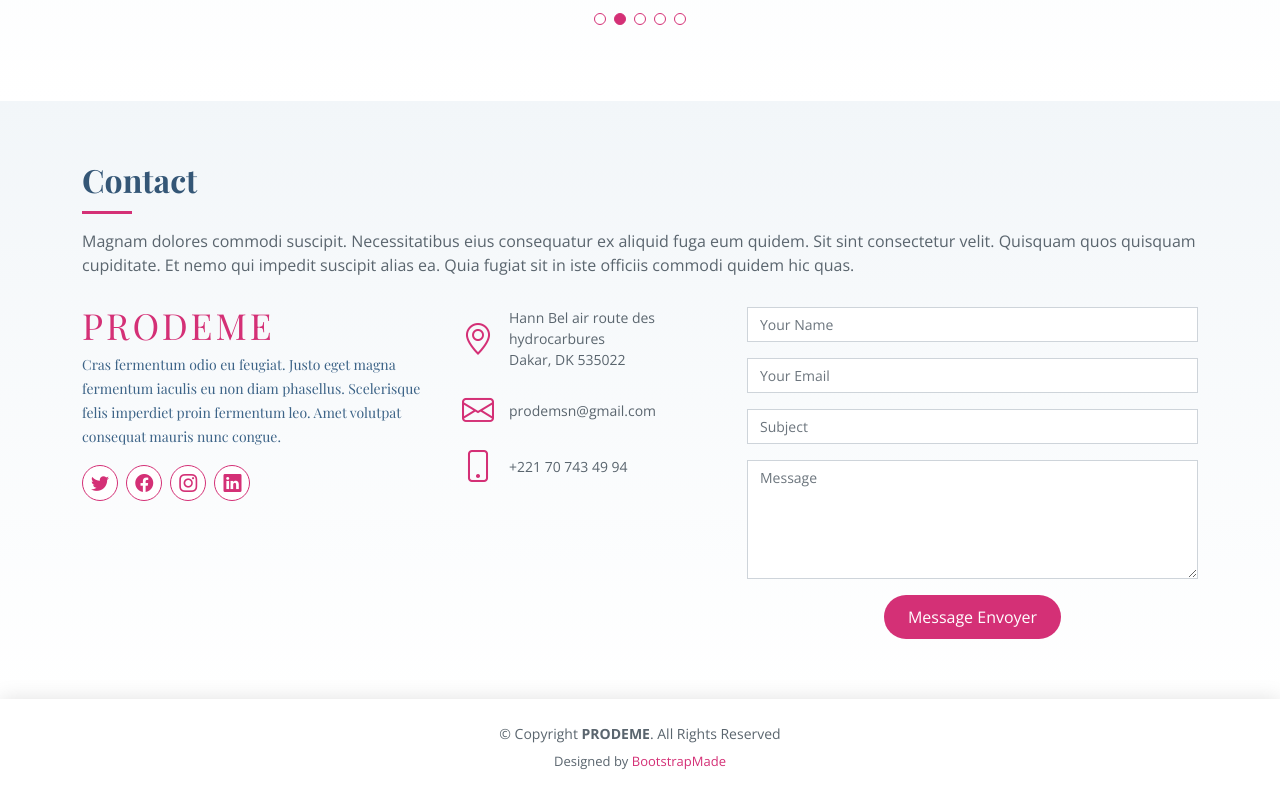
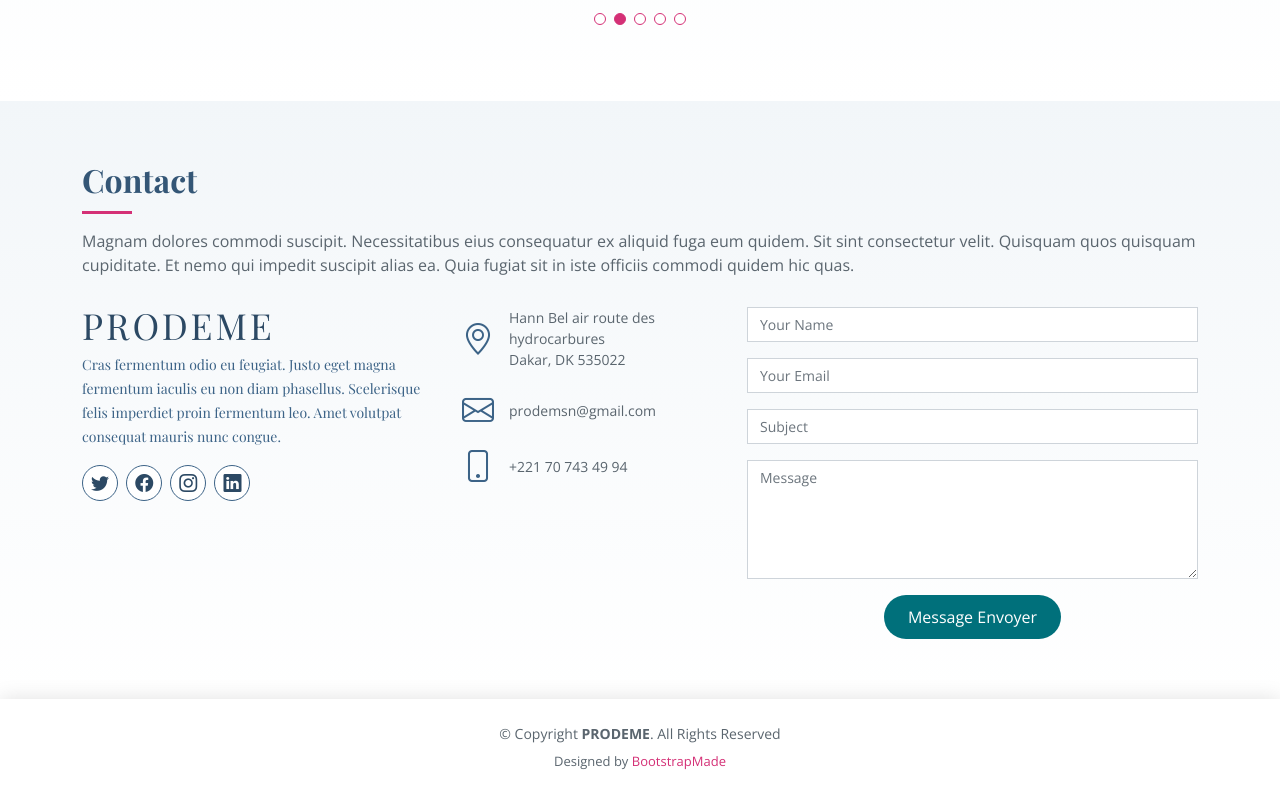
Before and after one commit to ahmeddamesamb/seggtech, a plain HTML site: page index.html in a window 1280 px wide. Shown: the part 4287-5083 px from the top of the page. Drawn offline with nearby package versions, Linux system fonts and the light colour scheme; a web font is replaced by a local one.

Commit message:
change color

```diff
--- a/assets/css/style.css
+++ b/assets/css/style.css
@@ -148,7 +148,7 @@ h6 {
 .navbar .active,
 .navbar .active:focus,
 .navbar li:hover>a {
-  color: #d43076;
+  color: black;
 }
 
 .navbar .dropdown ul {
@@ -1025,7 +1025,7 @@ section {
   font-weight: 300;
   letter-spacing: 3px;
   text-transform: uppercase;
-  color: #d43076;
+  color: #2c4964;
 }
 
 .contact .contact-about p {
@@ -1034,7 +1034,6 @@ section {
   font-family: "Playfair Display", serif;
   color: #3c6387;
 }
-
 .contact .social-links {
   padding-bottom: 20px;
 }
@@ -1043,7 +1042,7 @@ section {
   font-size: 18px;
   display: inline-block;
   background: #fff;
-  color: #d43076;
+  color: #2c4964;
   line-height: 0;
   padding: 8px 0;
   margin-right: 4px;
@@ -1052,11 +1051,11 @@ section {
   width: 36px;
   height: 36px;
   transition: 0.3s;
-  border: 1px solid #d43076;
+  border: 1px solid #3c6387;
 }
 
 .contact .social-links a:hover {
-  background: #d43076;
+  background: #3c6387;
   color: #fff;
 }
 
@@ -1066,7 +1065,7 @@ section {
 
 .contact .info i {
   font-size: 32px;
-  color: #d43076;
+  color: #3c6387;
   line-height: 0;
   margin-right: 15px;
 }
@@ -1131,7 +1130,7 @@ section {
 }
 
 .contact .php-email-form button[type=submit] {
-  background: #d43076;
+  background: #00707b;
   border: 0;
   padding: 10px 24px;
   color: #fff;
@@ -1140,7 +1139,7 @@ section {
 }
 
 .contact .php-email-form button[type=submit]:hover {
-  background: #dd5a92;
+  background: #00707b;
 }
 
 @-webkit-keyframes animate-loading {
```
